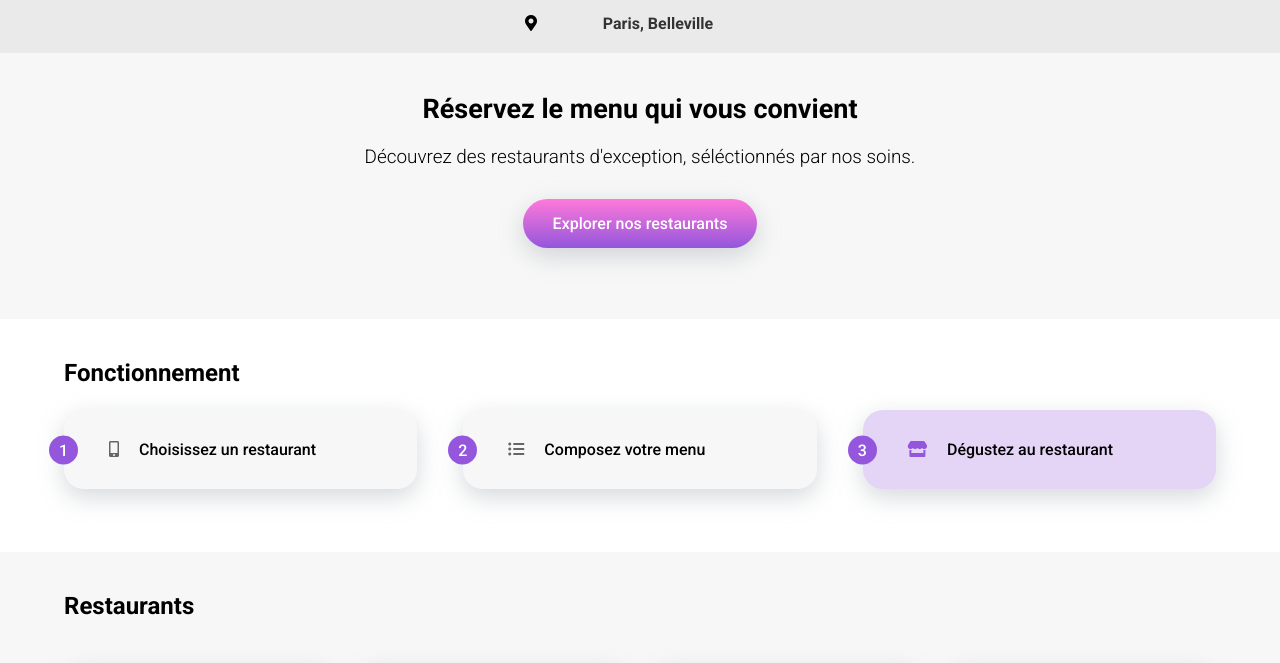
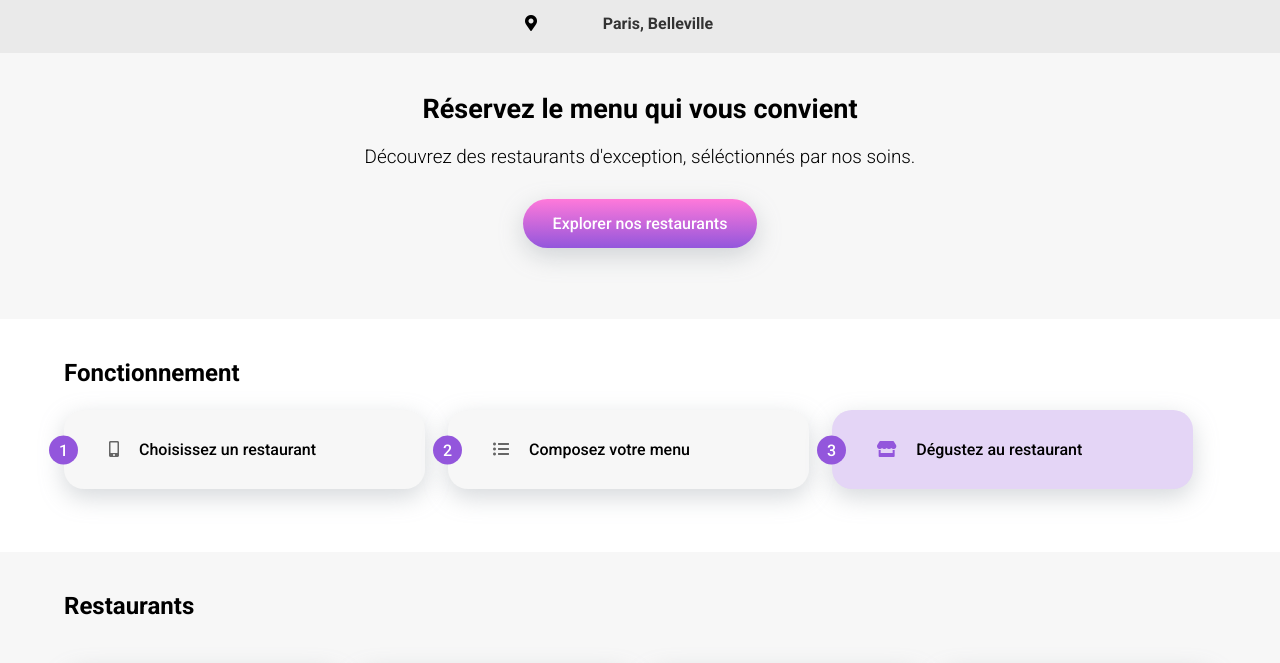
Before and after one commit to axelfayet97/AxelFayet_3_03082021, a website: page home.html in a window 1280 px wide. Shown: the part 73-736 px from the top of the page. Drawn offline with nearby package versions, Linux system fonts and the light colour scheme; files that its build step writes are made by us from their sources; a web font is replaced by a local one.

Commit message:
Nothing have changed

```diff
--- a/sass/directory/utils/_mixins.scss
+++ b/sass/directory/utils/_mixins.scss
@@ -6,8 +6,9 @@
 @mixin text-font {
   font-family: "Roboto", sans-serif;
 }
+
 %section-bg {
-    background-color: lighten(map-get($colors, gray), 5%);
+  background-color: lighten(map-get($colors, gray), 5%);
 }
 @mixin card-border {
   border-radius: 20px;
@@ -33,48 +34,46 @@
 @mixin box-layout {
   box-shadow: $shadow;
   border-radius: 20px;
-  padding: 7% 4%;
   margin: auto;
 }
 
 @mixin grid-layout {
   @include desktop-only {
-    &:first-child {
-      margin-left: 0;
-    }
-    &:last-child {
-      margin-right: 0;
-    }
+    margin-left: 0;
   }
   @include tablet-only {
-    &:first-child {
-    }
+    margin-left: 0;
+    margin-right: 0;
+
     &:last-child {
+      margin-bottom: 20px;
     }
   }
 }
 
 @mixin zoom-effect {
-  transform: scale(102%);
+  transform: scale(1.02);
 }
 
 @mixin scale-down-transition {
-  transform: scale(99%);
+  transform: scale(0.9);
 }
 
 @mixin favorite-heart {
   &__favorite {
+    cursor: pointer;
+    transition: transform 0.2s ease-in-out;
     &:hover,
     &:focus,
     &:active {
-      & i:last-of-type {
-        opacity: 0;
-      }
       & i:first-child {
         background: $color-btn;
         -webkit-background-clip: text;
         -webkit-text-fill-color: transparent;
         opacity: 100%;
+      }
+      & i:last-of-type {
+        opacity: 0;
       }
     }
     &--filled {
@@ -87,3 +86,17 @@
     }
   }
 }
+
+@mixin three-dots-text {
+  white-space: nowrap; /* a retirer si besoin lisibilité titres*/
+  text-overflow: ellipsis;
+  display: block;
+  overflow: hidden;
+}
+
+/* ANIMATIONS */
+
+@mixin rotation-animation {
+  animation-duration: 0.5s;
+  animation-name: rotate;
+}
```
